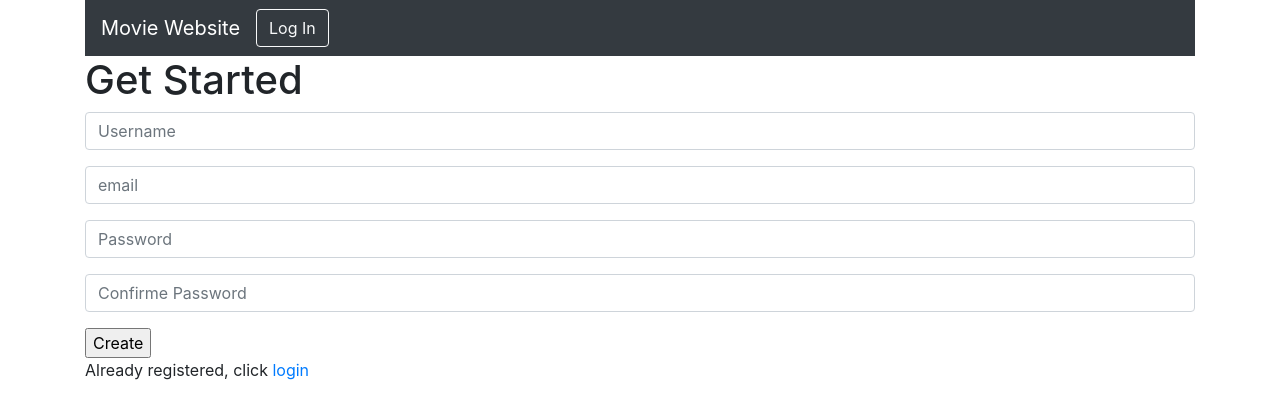
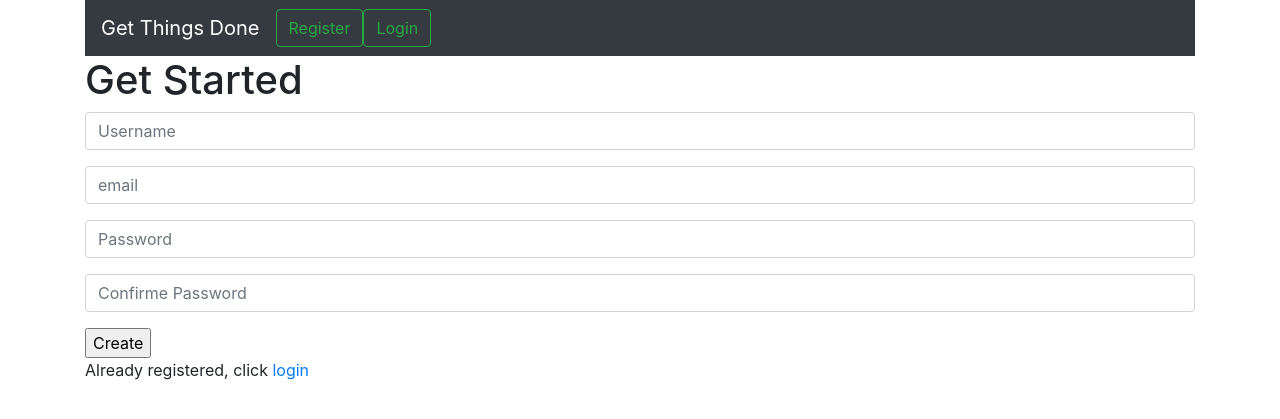
Before and after one commit to MotazBellah/ToDo, a Flask app: page / in a window 1280 px wide. Shown: the top 419 px of the page. Run offline with Flask 2, Linux system fonts and the light colour scheme; some libraries are stand-ins or nearby versions.

Commit message:
Updated navbar

```diff
--- a/templates/log.html
+++ b/templates/log.html
@@ -9,22 +9,24 @@
 
 {% block content %}
 
-<!-- <nav class="navbar navbar-expand-lg navbar-dark bg-dark">
+<nav class="navbar navbar-expand-lg navbar-dark bg-dark">
   <a class="navbar-brand" href="#">Get Things Done</a>
   <button class="navbar-toggler" type="button" data-toggle="collapse" data-target="#navbarSupportedContent" aria-controls="navbarSupportedContent" aria-expanded="false" aria-label="Toggle navigation">
     <span class="navbar-toggler-icon"></span>
   </button>
 
-  <div class="collapse navbar-collapse" id="navbarSupportedContent">
+  <!-- <div class="collapse navbar-collapse" id="navbarSupportedContent">
     <form class="form-inline my-2 my-lg-0">
-        <a class="btn btn-outline-success my-2 my-sm-0" href="{{ url_for('login_form') }}">Register</a>
-        <a class="btn btn-outline-success my-2 my-sm-0" href="{{ url_for('login') }}">Login</a>
+
     </form>
-  </div>
+  </div> -->
 
-</nav> -->
+  <a class="btn btn-outline-success my-2 my-sm-0" href="{{ url_for('login_form') }}">Register</a>
+  <a class="btn btn-outline-success my-2 my-sm-0" href="{{ url_for('login') }}">Login</a>
 
-<nav class="navbar navbar-expand-lg navbar-dark bg-dark">
+</nav>
+
+<!-- <nav class="navbar navbar-expand-lg navbar-dark bg-dark">
                 <span class="navbar-brand" href="#">Movie Website</span>
                 <button class="navbar-toggler" type="button" data-toggle="collapse" data-target="#navbarNavDropdown" aria-controls="navbarNavDropdown" aria-expanded="false" aria-label="Toggle navigation">
                     <span class="navbar-toggler-icon"></span>
@@ -34,7 +36,7 @@
               </div>
 
 
-            </nav>
+            </nav> -->
 
     <h1>Get Started</h1>
     <form action="{{ url_for('login_form') }}" method="POST">
```
